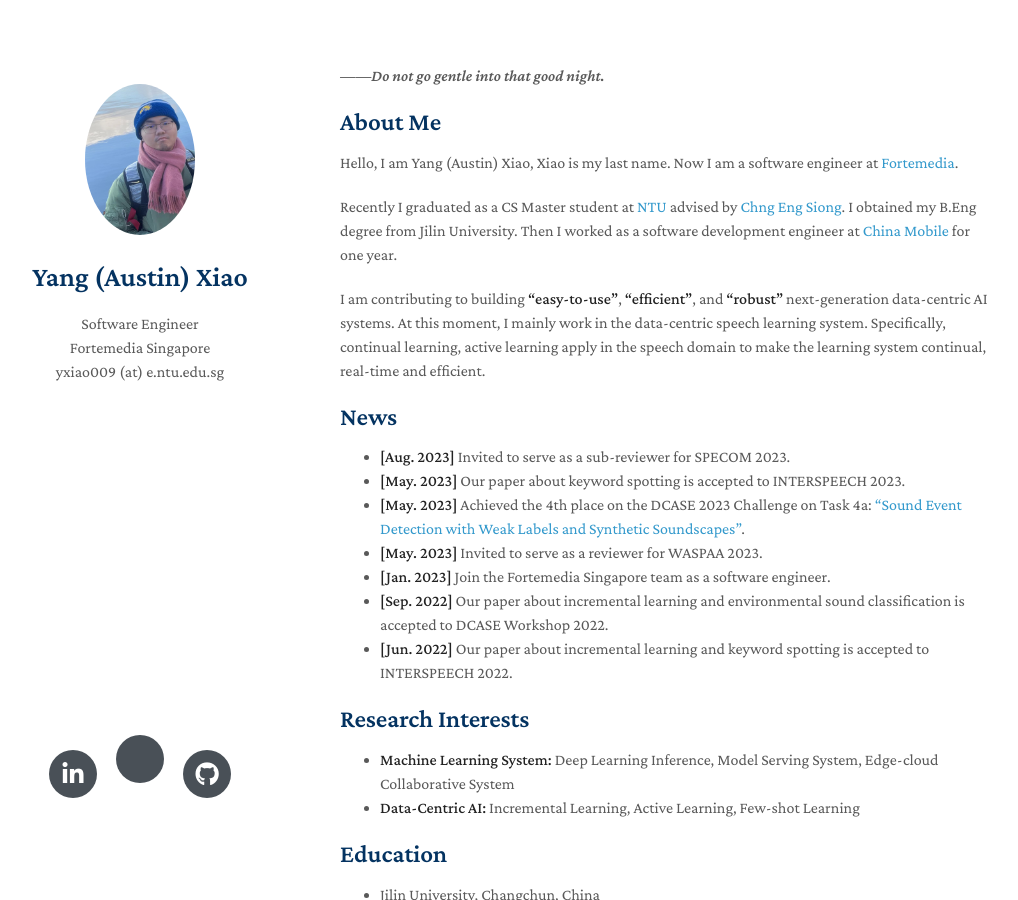
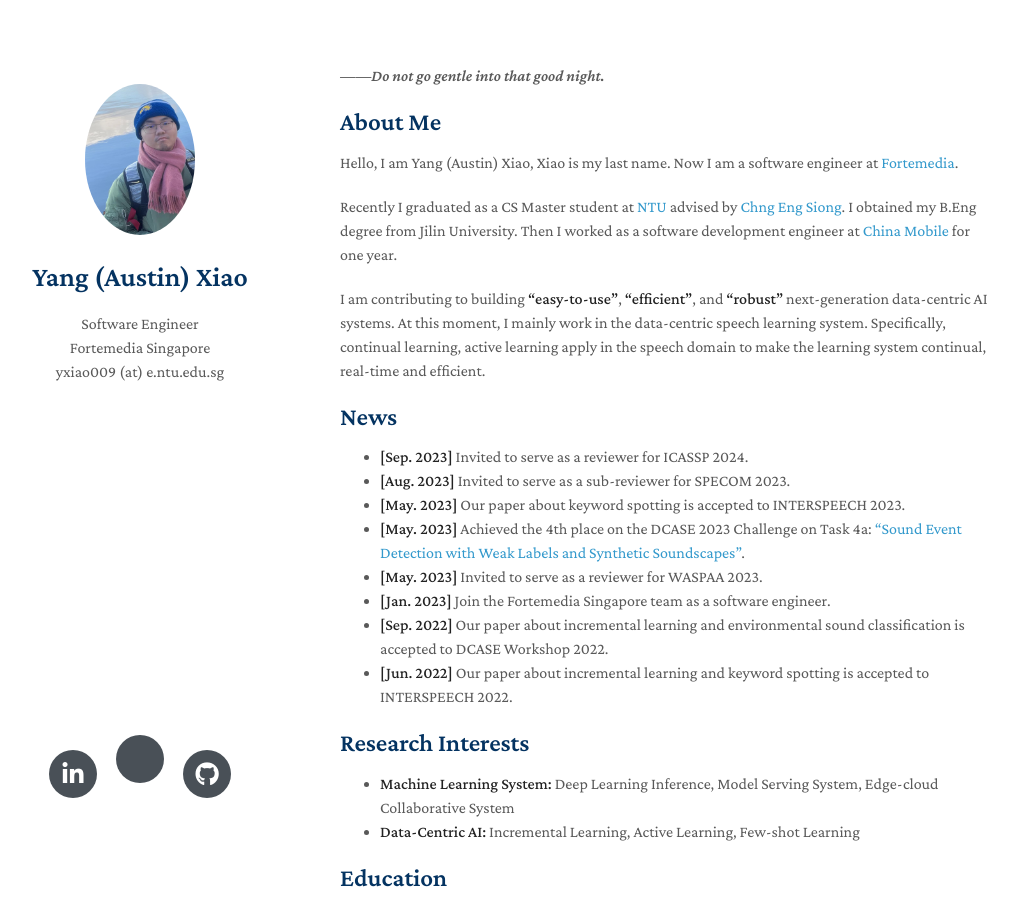
Before and after one commit to swagshaw/swagshaw.github.io, a Jekyll site: the page built from index.md, in a window 1280 px wide and 900 px high. Shown: the whole window, without its empty margins (130-1148 px from the left). Built offline with Jekyll 4.4.1, drawn with Linux system fonts in a browser that asks for light colours; nearby versions of some CDN libraries; a style sheet for code colours, icons or effects is not loaded; some of the changed text lies outside the part shown.

Commit message:
Update index.md

```diff
--- a/index.md
+++ b/index.md
@@ -12,6 +12,7 @@ I am contributing to building **"easy-to-use"**, **"efficient"**, and  **"robust
 
 
 ## News
+- **[Sep. 2023]** Invited to serve as a reviewer for ICASSP 2024.
 - **[Aug. 2023]** Invited to serve as a sub-reviewer for SPECOM 2023.
 - **[May. 2023]** Our paper about keyword spotting is accepted to INTERSPEECH 2023.
 - **[May. 2023]** Achieved the 4th place on the DCASE 2023 Challenge on Task 4a: ["Sound Event Detection with Weak Labels and Synthetic Soundscapes"](https://dcase.community/challenge2023/task-sound-event-detection-with-weak-labels-and-synthetic-soundscapes-results).
@@ -103,6 +104,6 @@ I am contributing to building **"easy-to-use"**, **"efficient"**, and  **"robust
   [[PDF](http://openaccess.thecvf.com/content_CVPR_2019/papers/Sun_Meta-Transfer_Learning_for_Few-Shot_Learning_CVPR_2019_paper.pdf)] [[Code](https://github.com/yaoyao-liu/meta-transfer-learning)] [[Project](https://mtl.yyliu.net/)] -->
 
 ## Services
-- Reviewers: WASPAA 2023.
+- Reviewers: WASPAA 2023, SPECOM 2023, ICASSP 2024.
 - Volunteers: ICASSP 2022.
 <!-- - Journal Reviewers: T-PAMI, IJCV. -->
```
